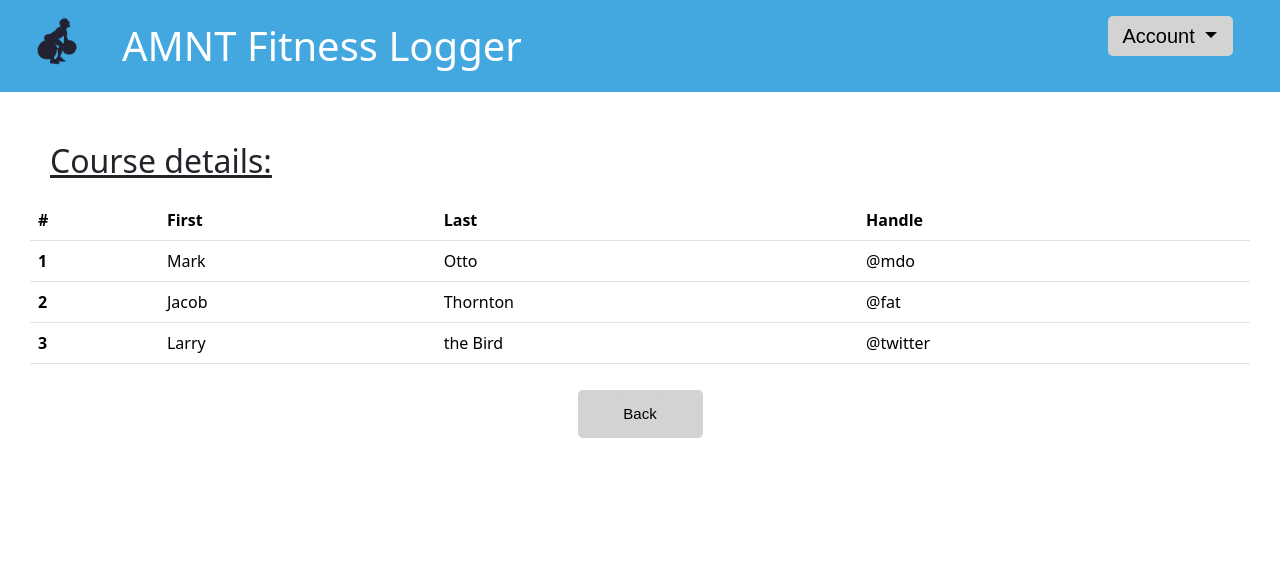
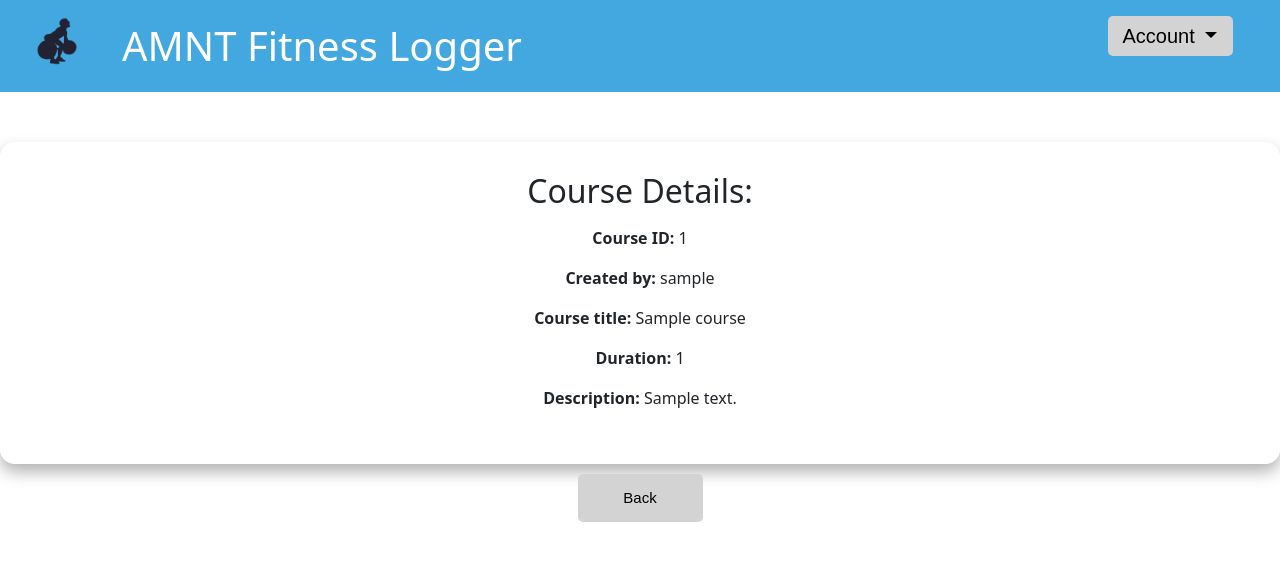
Before and after one commit to nichS21/FitnessLogger, a PHP site: page /courseDetail.php?courseID=1 in a window 1280 px wide. Shown: the top 561 px of the page. Run offline with PHP 8.4, Linux system fonts and the light colour scheme; tables that the repository leaves empty hold one stand-in row (values such as "Sample post").

Commit message:
Add see detail and enroll course

```diff
--- a/courseDetail.php
+++ b/courseDetail.php
@@ -19,56 +19,69 @@ $uid = 1;
     <meta charset="UTF-8">
     <title>AMNT Fitness Logger</title>
     <link rel="stylesheet" href="css/dashboard.css">
+    <style>
+        .register-container {
+            background-color: rgba(255, 255, 255, 0.95);
+            padding: 30px;
+            border-radius: 15px;
+            margin-top: 50px;
+            width: 100%;
+            box-shadow: 0 8px 16px rgba(0, 0, 0, 0.3);
+            text-align: center;
+        }
+
+        .details-list {
+            text-align: center;
+            list-style-type: none;
+            padding: 0;
+        }
+
+        .details-list li {
+            font-size: 16px;
+            padding: 8px 0;
+        }
+    </style>
 </head>
 
 <body>
     <?php
     neededImports();
     genNavBar();
+
+    $courseID = $_GET['courseID'];
+
+    $query = "SELECT username as 'Created by', name, class_length, description
+            FROM Course NATURAL JOIN user WHERE Course.courseID = $courseID";
+    $res = $db->query($query);
+
+    if ($res != false) {
+        while ($row = $res->fetch()) {
+            $username = $row['Created by'];
+            $name = $row['name'];
+            $length = $row['class_length'];
+            $description = $row['description'];
+        }
+    }
     ?>
-    <main>
-        <section class="courses">
-            <h2><u>Course details:</u></h2>
 
-            <table class="table">
-                <thead>
-                    <tr>
-                        <th scope="col">#</th>
-                        <th scope="col">First</th>
-                        <th scope="col">Last</th>
-                        <th scope="col">Handle</th>
-                    </tr>
-                </thead>
-                <tbody>
-                    <tr>
-                        <th scope="row">1</th>
-                        <td>Mark</td>
-                        <td>Otto</td>
-                        <td>@mdo</td>
-                    </tr>
-                    <tr>
-                        <th scope="row">2</th>
-                        <td>Jacob</td>
-                        <td>Thornton</td>
-                        <td>@fat</td>
-                    </tr>
-                    <tr>
-                        <th scope="row">3</th>
-                        <td>Larry</td>
-                        <td>the Bird</td>
-                        <td>@twitter</td>
-                    </tr>
-                </tbody>
-            </table>
-        </section>
+    <div class="register-container">
+        <h2>Course Details:</h2>
+        <ul class="details-list">
+            <li><strong>Course ID: </strong><?php print $courseID ?></li>
+            <li><strong>Created by: </strong><?php print $username ?></li>
+            <li><strong>Course title: </strong><?php print $name ?></li>
+            <li><strong>Duration: </strong><?php print $length ?></li>
+            <li><strong>Description: </strong><?php print $description ?></li>
+        </ul>
+    </div>
+
     <section class="actions">
         <div class="buttons">
             <button class="acctBtn mx-auto d-block" type="button" aria-expanded="false">
-                    <a class="gnrlBtn" href="dashboard.php">Back</a>
+                <a class="gnrlBtn" href="showCourse.php">Back</a>
             </button>
         </div>
     </section>
-    </main>
 </body>
 
 </html>
--- a/dashboard_util.php
+++ b/dashboard_util.php
@@ -1,10 +1,6 @@
 <?php
 include_once("scriptsPHP/dbConnect.php");
 include_once("scriptsPHP/util.php");
-
-// function debug($str) {
-//     print "<div class='debug'>$str</div>";
-// }
 
 function genUsers($db) {
     $query = "SELECT uid, username FROM User";
@@ -25,7 +21,7 @@ function genUsers($db) {
 }
 
 function genCourse($db, $uid) {
-    $query = "SELECT name from Course AS c JOIN Enrollment AS e
+    $query = "SELECT c.courseID, name, unsplash_url from Course AS c JOIN Enrollment AS e
               WHERE e.uid=$uid AND e.courseID = c.courseID";
 
     $res = $db->query($query);
@@ -35,14 +31,17 @@ function genCourse($db, $uid) {
     }
     else {
         while ($row = $res->fetch()) {
+            $courseID = $row['courseID'];
             $name = $row['name'];
+            $unsplash_url = $row['unsplash_url'];
 
             echo "
             <div class='course'>
                 <div class='image-container'>
-                    <img src='images/core.jpg' alt='$name'>
+                    <img src='$unsplash_url' alt='$name'>
                     <div class='overlay'>
-                        <button class='course-btn'>Detail</button>
+                        <button class='course-btn'><a href='/courseDetail.php?courseID=$courseID'>Detail</a></button>
+
                     </div>
                 </div>
                 <p>$name</p>
@@ -52,27 +51,33 @@ function genCourse($db, $uid) {
 }
 
 function genAllCourse($db, $uid) {
-    $query =   "SELECT name from Course
+    $query =   "SELECT courseID, name, unsplash_url from Course
                 EXCEPT
-                SELECT name from Course AS c JOIN Enrollment AS e
+                SELECT c.courseID, name, unsplash_url from Course AS c JOIN Enrollment AS e
                 WHERE e.uid=$uid AND e.courseID = c.courseID";
 
     $res = $db->query($query);
 
     if ($res == false || $res->rowCount() < 1) {
-        print "<p>No course has been created</p>";
+        print "<p>You have enrolled in all available courses. No new course has been created</p>";
     }
     else {
         while ($row = $res->fetch()) {
+            $courseID = $row['courseID'];
             $name = $row['name'];
+            $unsplash_url = $row['unsplash_url'];
 
             echo "
             <div class='course'>
                 <div class='image-container'>
-                    <img src='images/core.jpg' alt='$name'>
+                    <img src='$unsplash_url' alt='$name'>
                     <div class='overlay'>
-                        <button class='course-btn'><a href='courseDetail.php'>Detail</a></button>
-                        <button class='course-btn'><a href='/loggingPage.php'>Enroll</a></button>
+                        <button class='course-btn'><a href='/courseDetail.php?courseID=$courseID'>Detail</a></button>
+                        <form method='POST' action='enrollCourse.php'>
+                            <input type='hidden' name='courseID' value='$courseID'>
+                            <input type='hidden' name='uid' value='$uid'>
+                            <button type='submit' class='course-btn'>Enroll</button>
+                        </form>
                     </div>
                 </div>
                 <p>$name</p>
--- a/scriptsPHP/util.php
+++ b/scriptsPHP/util.php
@@ -48,6 +48,7 @@ function genNavBar()
                 </button>
                 <ul class="dropdown-menu acctColor" aria-labelledby="accountDropdown">
                     <li><a class="dropdown-item acctColor" href="account.php">My Account</a></li>
+                    <li><a class="dropdown-item acctColor" href="analytics.php">My Analytics</a></li>
                     <li><a class="dropdown-item acctColor" href="logout.php">Logout</a></li>
                 </ul>
             </div>
```
Also changed, not shown: enrollCourse.php (added, +34 -0 lines), images/arm.jpg (deleted), images/core.jpg (deleted), images/leg.jpg (deleted). Lines whose indentation alone changed are shown as unchanged.
